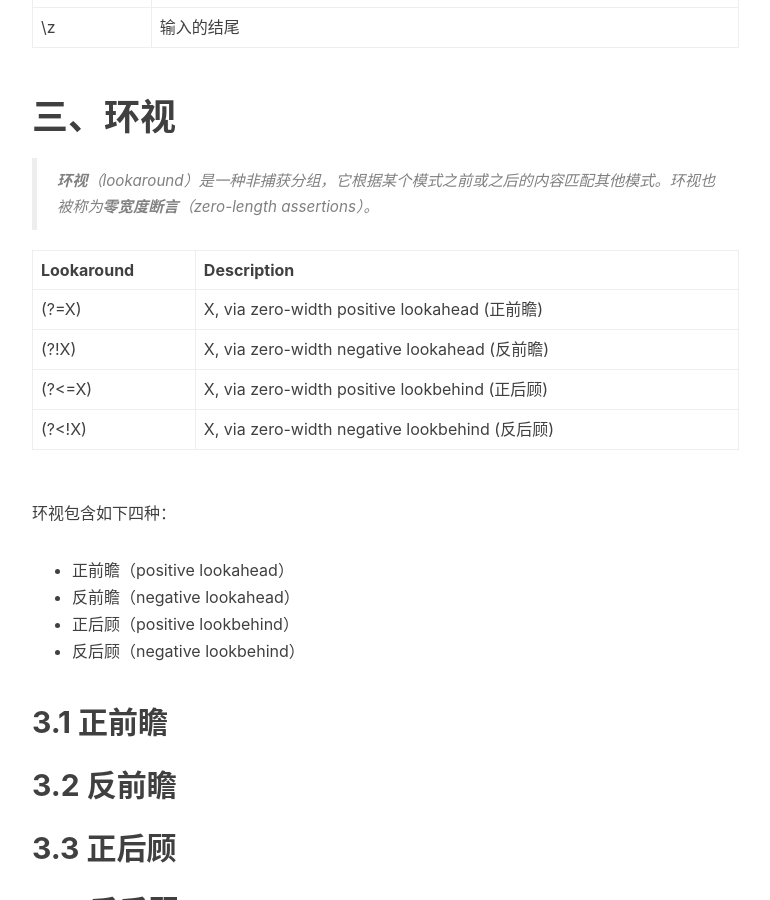
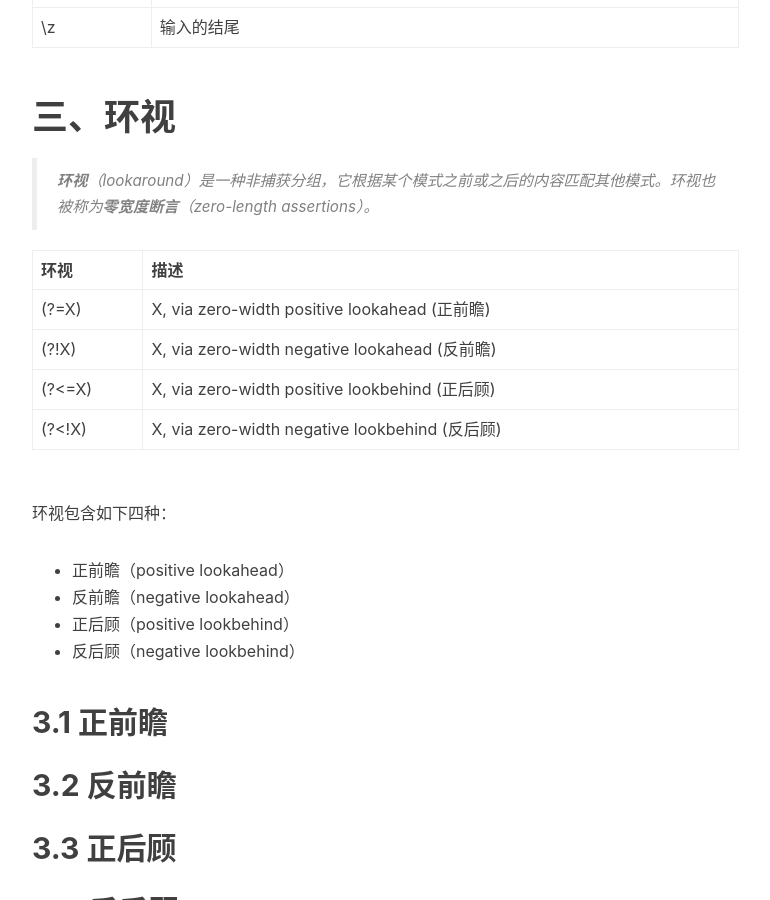
Before and after one commit to fxleyu/fxleyu.github.io, a Jekyll site: the page built from _posts/2017-03-12-assertions-in-regular-expressions.md, in a window 1280 px wide and 900 px high, scrolled down 1173 px. Shown: the whole window, without its empty margins (233-1003 px from the left). Built offline with Jekyll 4.4.1, drawn with Linux system fonts in a browser that asks for light colours; nearby versions of some CDN libraries; comment, search, counter and statistics services are not loaded.

Commit message:
“UPDATE the content of blog

```diff
--- a/_posts/2017-03-12-assertions-in-regular-expressions.md
+++ b/_posts/2017-03-12-assertions-in-regular-expressions.md
@@ -31,7 +31,7 @@ $	 | 行的结尾
 # 三、环视
 > **环视**（lookaround）是一种非捕获分组，它根据某个模式之前或之后的内容匹配其他模式。环视也被称为**零宽度断言**（zero-length assertions）。
 
-Lookaround | Description
+环视 | 描述
 -------|----------
 (?=X)  | X, via zero-width positive lookahead (正前瞻)
 (?!X)  | X, via zero-width negative lookahead (反前瞻)
```
Also changed, not shown: _posts/2017-03-11-the-reading-list-of-2017.md (+2 -1 lines).
